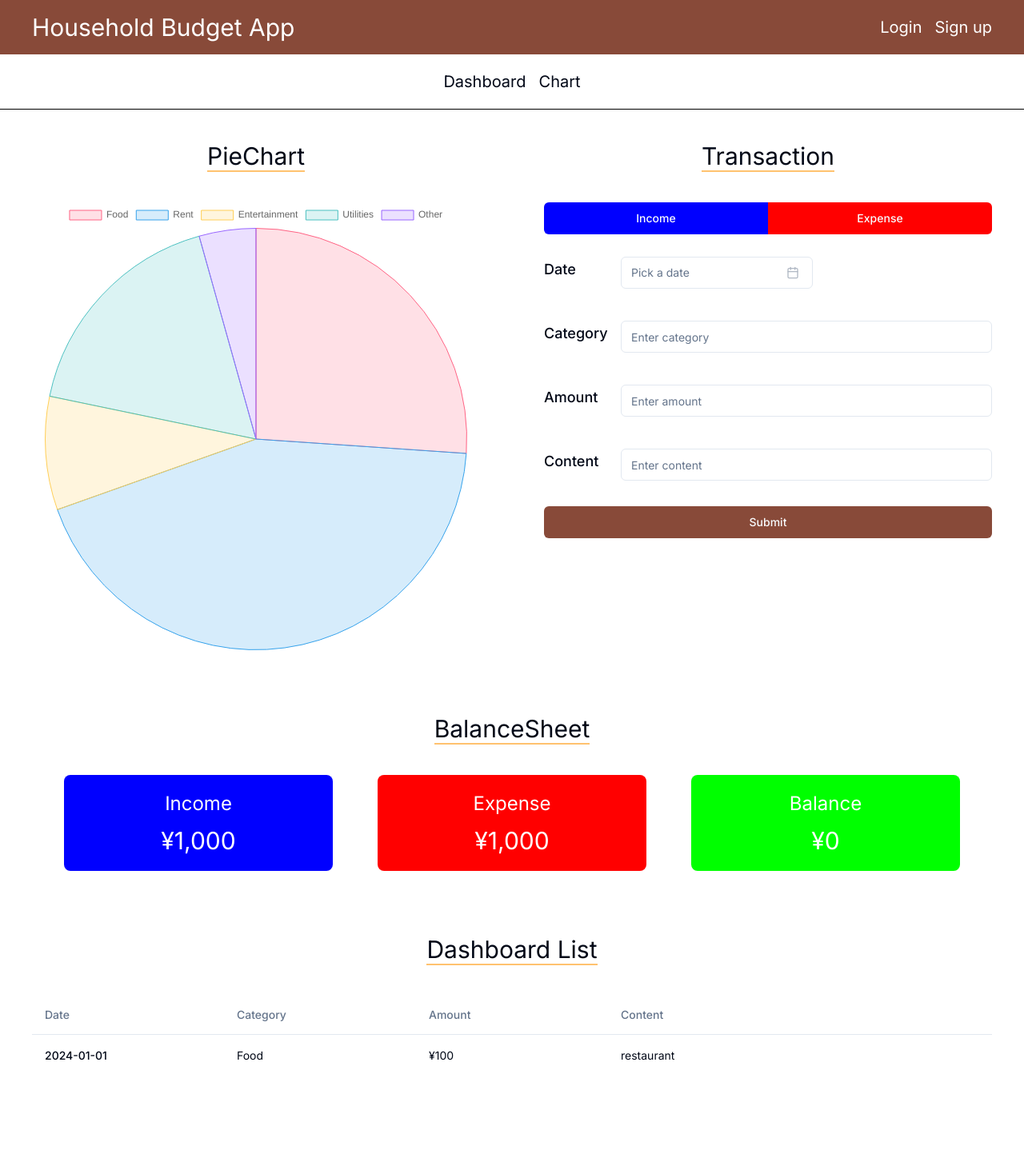
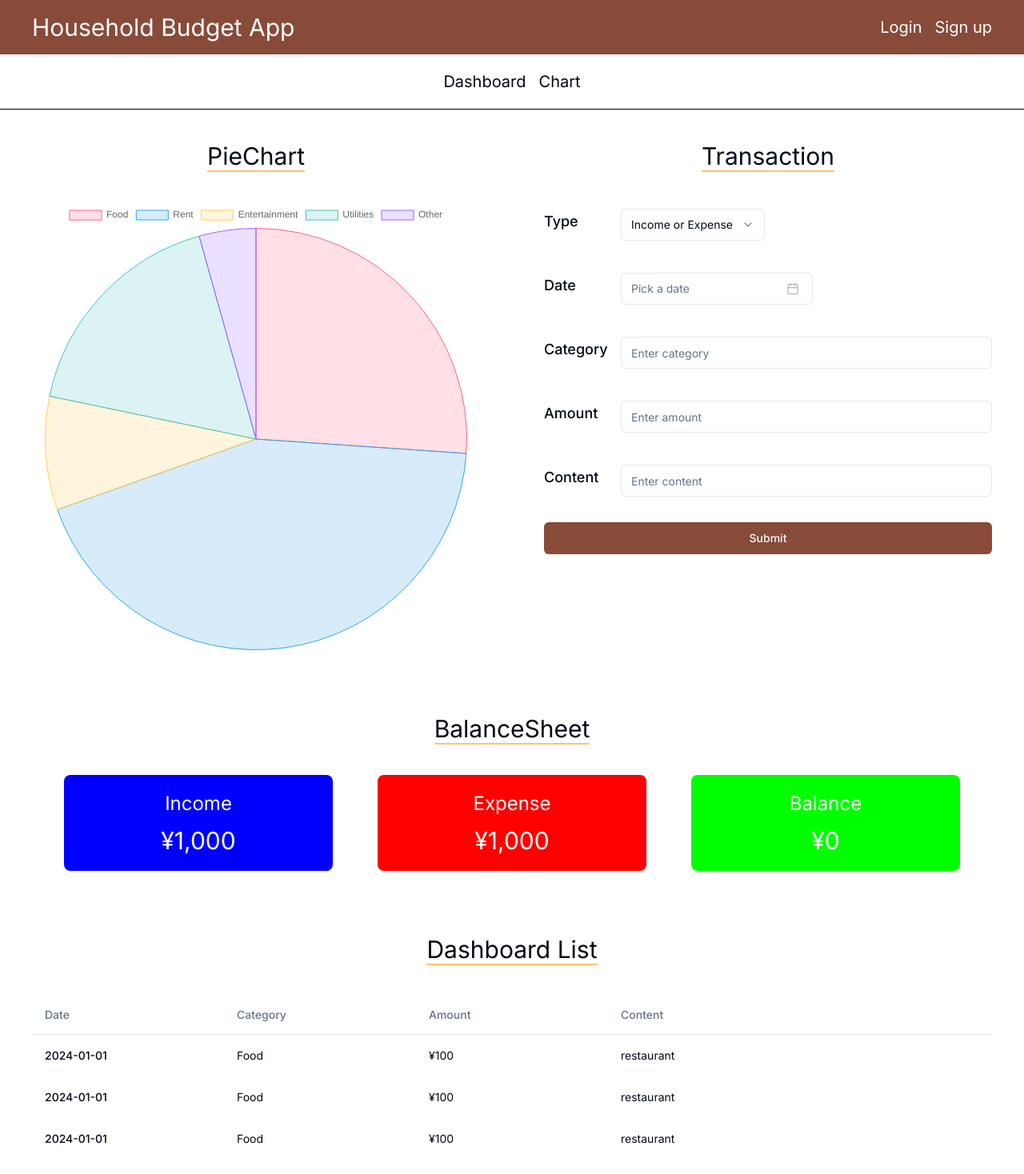
Before and after one commit to Ryoma89/household, a Next.js app: page /dashboard in a window 1280 px wide. Shown: the top 1468 px of the page at 80% size. Before the commit the page ends 1386 px from the top, so only its background shows below. Built offline with nearby package versions, Linux system fonts and the light colour scheme.

Commit message:
change design

```diff
--- /dev/null
+++ b/components/ui/select.tsx
@@ -0,0 +1,160 @@
+"use client"
+
+import * as React from "react"
+import * as SelectPrimitive from "@radix-ui/react-select"
+import { Check, ChevronDown, ChevronUp } from "lucide-react"
+
+import { cn } from "@/lib/utils"
+
+const Select = SelectPrimitive.Root
+
+const SelectGroup = SelectPrimitive.Group
+
+const SelectValue = SelectPrimitive.Value
+
+const SelectTrigger = React.forwardRef<
+  React.ElementRef<typeof SelectPrimitive.Trigger>,
+  React.ComponentPropsWithoutRef<typeof SelectPrimitive.Trigger>
+>(({ className, children, ...props }, ref) => (
+  <SelectPrimitive.Trigger
+    ref={ref}
+    className={cn(
+      "flex h-10 w-full items-center justify-between rounded-md border border-input bg-background px-3 py-2 text-sm ring-offset-background placeholder:text-muted-foreground focus:outline-none focus:ring-2 focus:ring-ring focus:ring-offset-2 disabled:cursor-not-allowed disabled:opacity-50 [&>span]:line-clamp-1",
+      className
+    )}
+    {...props}
+  >
+    {children}
+    <SelectPrimitive.Icon asChild>
+      <ChevronDown className="h-4 w-4 opacity-50" />
+    </SelectPrimitive.Icon>
+  </SelectPrimitive.Trigger>
+))
+SelectTrigger.displayName = SelectPrimitive.Trigger.displayName
+
+const SelectScrollUpButton = React.forwardRef<
+  React.ElementRef<typeof SelectPrimitive.ScrollUpButton>,
+  React.ComponentPropsWithoutRef<typeof SelectPrimitive.ScrollUpButton>
+>(({ className, ...props }, ref) => (
+  <SelectPrimitive.ScrollUpButton
+    ref={ref}
+    className={cn(
+      "flex cursor-default items-center justify-center py-1",
+      className
+    )}
+    {...props}
+  >
+    <ChevronUp className="h-4 w-4" />
+  </SelectPrimitive.ScrollUpButton>
+))
+SelectScrollUpButton.displayName = SelectPrimitive.ScrollUpButton.displayName
+
+const SelectScrollDownButton = React.forwardRef<
+  React.ElementRef<typeof SelectPrimitive.ScrollDownButton>,
+  React.ComponentPropsWithoutRef<typeof SelectPrimitive.ScrollDownButton>
+>(({ className, ...props }, ref) => (
+  <SelectPrimitive.ScrollDownButton
+    ref={ref}
+    className={cn(
+      "flex cursor-default items-center justify-center py-1",
+      className
+    )}
+    {...props}
+  >
+    <ChevronDown className="h-4 w-4" />
+  </SelectPrimitive.ScrollDownButton>
+))
+SelectScrollDownButton.displayName =
+  SelectPrimitive.ScrollDownButton.displayName
+
+const SelectContent = React.forwardRef<
+  React.ElementRef<typeof SelectPrimitive.Content>,
+  React.ComponentPropsWithoutRef<typeof SelectPrimitive.Content>
+>(({ className, children, position = "popper", ...props }, ref) => (
+  <SelectPrimitive.Portal>
+    <SelectPrimitive.Content
+      ref={ref}
+      className={cn(
+        "relative z-50 max-h-96 min-w-[8rem] overflow-hidden rounded-md border bg-popover text-popover-foreground shadow-md data-[state=open]:animate-in data-[state=closed]:animate-out data-[state=closed]:fade-out-0 data-[state=open]:fade-in-0 data-[state=closed]:zoom-out-95 data-[state=open]:zoom-in-95 data-[side=bottom]:slide-in-from-top-2 data-[side=left]:slide-in-from-right-2 data-[side=right]:slide-in-from-left-2 data-[side=top]:slide-in-from-bottom-2",
+        position === "popper" &&
+          "data-[side=bottom]:translate-y-1 data-[side=left]:-translate-x-1 data-[side=right]:translate-x-1 data-[side=top]:-translate-y-1",
+        className
+      )}
+      position={position}
+      {...props}
+    >
+      <SelectScrollUpButton />
+      <SelectPrimitive.Viewport
+        className={cn(
+          "p-1",
+          position === "popper" &&
+            "h-[var(--radix-select-trigger-height)] w-full min-w-[var(--radix-select-trigger-width)]"
+        )}
+      >
+        {children}
+      </SelectPrimitive.Viewport>
+      <SelectScrollDownButton />
+    </SelectPrimitive.Content>
+  </SelectPrimitive.Portal>
+))
+SelectContent.displayName = SelectPrimitive.Content.displayName
+
+const SelectLabel = React.forwardRef<
+  React.ElementRef<typeof SelectPrimitive.Label>,
+  React.ComponentPropsWithoutRef<typeof SelectPrimitive.Label>
+>(({ className, ...props }, ref) => (
+  <SelectPrimitive.Label
+    ref={ref}
+    className={cn("py-1.5 pl-8 pr-2 text-sm font-semibold", className)}
+    {...props}
+  />
+))
+SelectLabel.displayName = SelectPrimitive.Label.displayName
+
+const SelectItem = React.forwardRef<
+  React.ElementRef<typeof SelectPrimitive.Item>,
+  React.ComponentPropsWithoutRef<typeof SelectPrimitive.Item>
+>(({ className, children, ...props }, ref) => (
+  <SelectPrimitive.Item
+    ref={ref}
+    className={cn(
+      "relative flex w-full cursor-default select-none items-center rounded-sm py-1.5 pl-8 pr-2 text-sm outline-none focus:bg-accent focus:text-accent-foreground data-[disabled]:pointer-events-none data-[disabled]:opacity-50",
+      className
+    )}
+    {...props}
+  >
+    <span className="absolute left-2 flex h-3.5 w-3.5 items-center justify-center">
+      <SelectPrimitive.ItemIndicator>
+        <Check className="h-4 w-4" />
+      </SelectPrimitive.ItemIndicator>
+    </span>
+
+    <SelectPrimitive.ItemText>{children}</SelectPrimitive.ItemText>
+  </SelectPrimitive.Item>
+))
+SelectItem.displayName = SelectPrimitive.Item.displayName
+
+const SelectSeparator = React.forwardRef<
+  React.ElementRef<typeof SelectPrimitive.Separator>,
+  React.ComponentPropsWithoutRef<typeof SelectPrimitive.Separator>
+>(({ className, ...props }, ref) => (
+  <SelectPrimitive.Separator
+    ref={ref}
+    className={cn("-mx-1 my-1 h-px bg-muted", className)}
+    {...props}
+  />
+))
+SelectSeparator.displayName = SelectPrimitive.Separator.displayName
+
+export {
+  Select,
+  SelectGroup,
+  SelectValue,
+  SelectTrigger,
+  SelectContent,
+  SelectLabel,
+  SelectItem,
+  SelectSeparator,
+  SelectScrollUpButton,
+  SelectScrollDownButton,
+}
--- a/features/dashboard/DashboardList.tsx
+++ b/features/dashboard/DashboardList.tsx
@@ -33,6 +33,30 @@
             <TableCell className="w-2/5">restaurant</TableCell>
           </TableRow>
         </TableBody>
+        <TableBody>
+          <TableRow>
+            <TableCell className="font-medium">2024-01-01</TableCell>
+            <TableCell>Food</TableCell>
+            <TableCell>¥100</TableCell>
+            <TableCell className="w-2/5">restaurant</TableCell>
+          </TableRow>
+        </TableBody>
+        <TableBody>
+          <TableRow>
+            <TableCell className="font-medium">2024-01-01</TableCell>
+            <TableCell>Food</TableCell>
+            <TableCell>¥100</TableCell>
+            <TableCell className="w-2/5">restaurant</TableCell>
+          </TableRow>
+        </TableBody>
+        <TableBody>
+          <TableRow>
+            <TableCell className="font-medium">2024-01-01</TableCell>
+            <TableCell>Food</TableCell>
+            <TableCell>¥100</TableCell>
+            <TableCell className="w-2/5">restaurant</TableCell>
+          </TableRow>
+        </TableBody>
       </Table>
       </div>
     </section>
--- a/features/dashboard/Transaction.tsx
+++ b/features/dashboard/Transaction.tsx
@@ -23,12 +23,22 @@
 } from "@/components/ui/popover";
 import { Calendar } from "@/components/ui/calendar";
 import { CalendarIcon } from "lucide-react";
-import { cn } from "@/lib/utils"; // クラス名のユーティリティ関数をインポート
+import { cn } from "@/lib/utils";
+import {
+  Select,
+  SelectContent,
+  SelectItem,
+  SelectTrigger,
+  SelectValue,
+} from "@/components/ui/select";
 
 const formSchema = z.object({
   username: z.string().min(2).max(50),
   date: z.date().optional(),
   category: z.string().min(2).max(50),
+  amount: z.number(),
+  type: z.string(),
+  content: z.string().max(50),
 });
 
 const Transaction = () => {
@@ -52,16 +62,32 @@
   return (
     <section className="p-10">
       <Title title="Transaction" />
-      <div className="mt-10 flex items-center">
-        <Button type="submit" className="w-full bg-blue rounded-r-none">
-          Income
-        </Button>
-        <Button type="submit" className="w-full bg-red rounded-l-none">
-          Expense
-        </Button>
-      </div>
+      <div className="mt-10">
       <Form {...form}>
         <form onSubmit={form.handleSubmit(onSubmit)} className="space-y-8 mt-5">
+          <FormField
+            control={form.control}
+            name="type"
+            render={({ field }) => (
+              <FormItem className="flex items-center space-x-4">
+                <FormLabel className="min-w-[80px] text-lg text-bold">
+                  Type
+                </FormLabel>
+                <FormControl>
+                  <Select>
+                    <SelectTrigger className="w-[180px]">
+                      <SelectValue placeholder="Income or Expense" />
+                    </SelectTrigger>
+                    <SelectContent>
+                      <SelectItem value="light">Income</SelectItem>
+                      <SelectItem value="dark">Expense</SelectItem>
+                    </SelectContent>
+                  </Select>
+                </FormControl>
+                <FormMessage />
+              </FormItem>
+            )}
+          />
           <FormField
             control={form.control}
             name="date"
@@ -122,7 +148,7 @@
           />
           <FormField
             control={form.control}
-            name="username"
+            name="amount"
             render={({ field }) => (
               <FormItem className="flex items-center space-x-4">
                 <FormLabel className="min-w-[80px] text-lg text-bold">
@@ -133,6 +159,7 @@
                     placeholder="Enter amount"
                     {...field}
                     className="mt-0"
+                    type="number"
                   />
                 </FormControl>
                 {/* <FormDescription>
@@ -144,7 +171,7 @@
           />
           <FormField
             control={form.control}
-            name="username"
+            name="content"
             render={({ field }) => (
               <FormItem className="flex items-center space-x-4">
                 <FormLabel className="min-w-[80px] text-lg text-bold">
@@ -160,11 +187,15 @@
               </FormItem>
             )}
           />
-          <Button type="submit" className="w-full bg-mainColor hover:bg-subColor">
+          <Button
+            type="submit"
+            className="w-full bg-mainColor hover:bg-subColor"
+          >
             Submit
           </Button>
         </form>
       </Form>
+      </div>
     </section>
   );
 };
--- a/package.json
+++ b/package.json
@@ -12,6 +12,7 @@
     "@hookform/resolvers": "^3.4.2",
     "@radix-ui/react-label": "^2.0.2",
     "@radix-ui/react-popover": "^1.0.7",
+    "@radix-ui/react-select": "^2.0.0",
     "@radix-ui/react-slot": "^1.0.2",
     "@radix-ui/react-toast": "^1.1.5",
     "chart.js": "^4.4.3",
```
Also changed, not shown: 1 other file (tests, documents, lock files or other folders).
